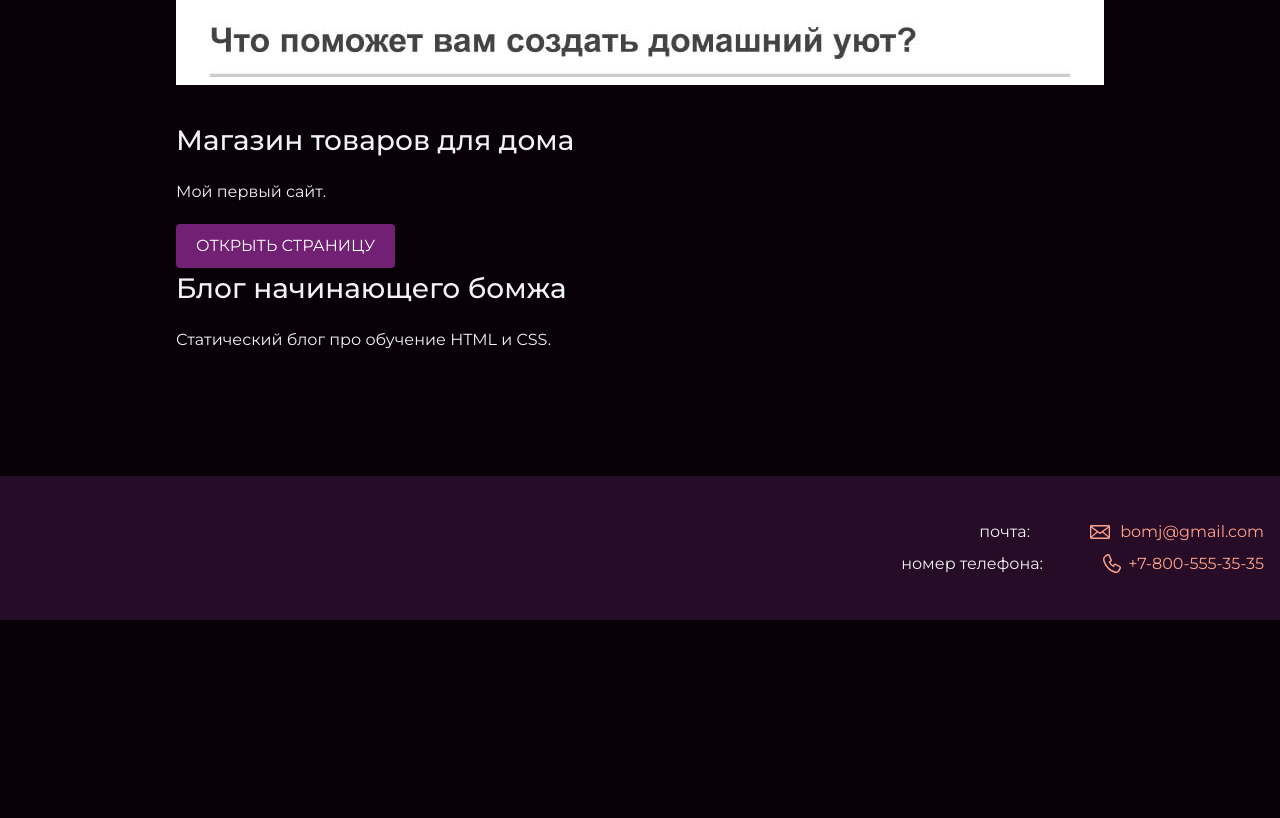
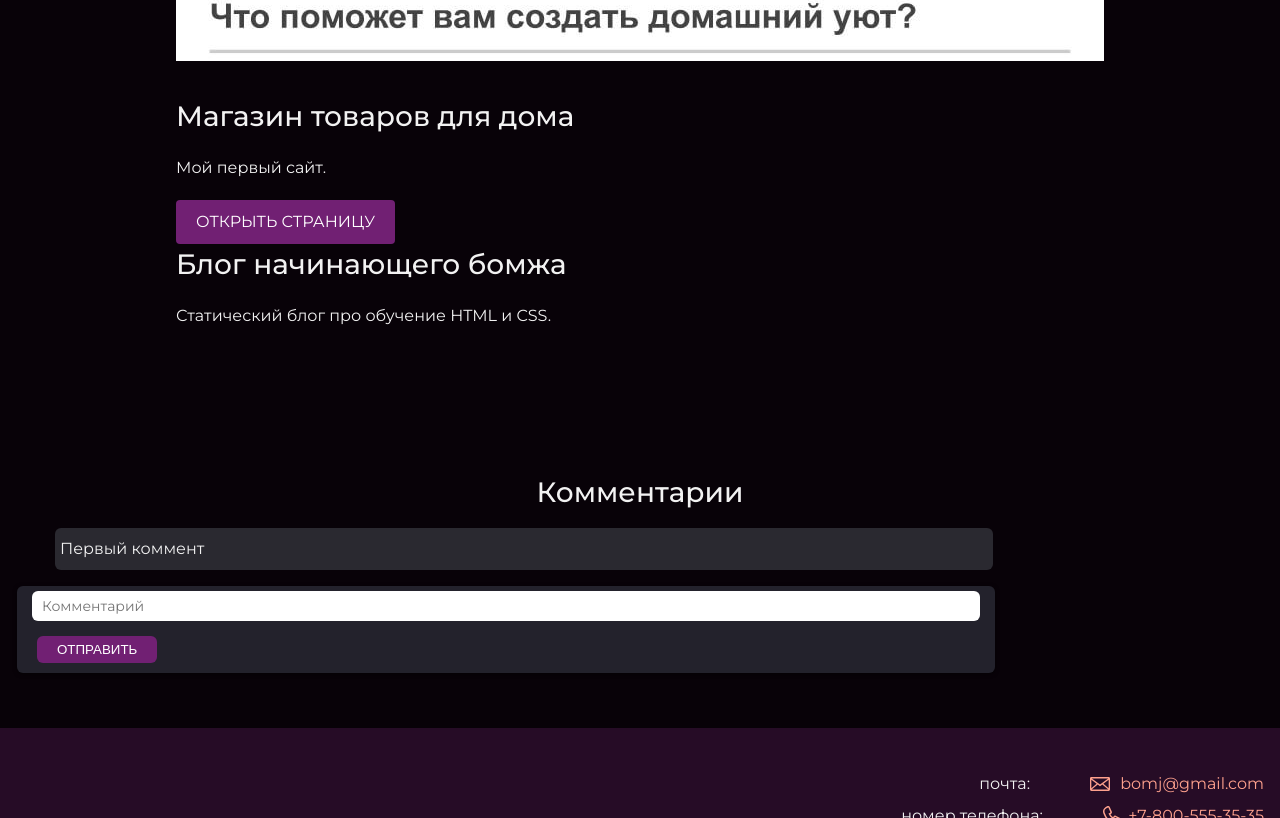
Before and after one commit to 1ekk/1st, a plain HTML site: page index.html in a window 1280 px wide. Shown: the part 2702-3520 px from the top of the page. Before the commit the page ends 3322 px from the top, so only its background shows below. Drawn offline with Linux system fonts and the light colour scheme.

Commit message:
added test comment section

```diff
--- /dev/null
+++ b/comments.js
@@ -0,0 +1,13 @@
+let commentForm = document.querySelector('.comment-form');
+let commentList = document.querySelector('.comment-list');
+let commentField = document.querySelector('.comment-field');
+
+commentForm.onsubmit = function (evt) {
+  evt.preventDefault();
+
+  let newComment = document.createElement('li');
+  newComment.classList.add('user-comment');
+  newComment.textContent = commentField.value;
+  commentField.value = '';
+  commentList.append(newComment);
+};
--- a/index.html
+++ b/index.html
@@ -24,9 +24,8 @@
     <section class="intro">
       <div class="container">
         <h2 class="subheading">Давайте познакомимся</h2>
-        <figure class="project-image">
+        <figure class="user-image">
           <img src="files/user_new.gif" width="928" height="536" alt="Фотография бомжа">
-        </figure>
         <div>
           <h3>Пара слов о себе</h3>
           <p>Текст с парой слов о себе.</p>
@@ -62,11 +61,27 @@
       </div>
     </section>
 
+    <section class="comment-section">
+      <div>
+        <h3>Комментарии</h3>
+        <ul class="comment-list">
+          <li>Первый коммент</li>
+        </ul>
+        <form action="https://echo.htmlacademy.ru/courses" method="post" class="comment-form">
+          <div>
+            <input type="text" class="comment-field" value="" placeholder="Комментарий" required id="comment-input">
+          </div>
+          <button class="button_form" type="submit">Отправить</button>
+        </form>
+      </div>
+    </section>
+
     <footer class="page-footer">
       <div class="container">
         почта: <a class="footer-email" href="mailto:bomj@gmail.com">bomj@gmail.com</a><br>
         номер телефона: <a class="footer-phone" href="tel:+78005553535">+7-800-555-35-35</a>
       </div>
     </footer>
+    <script src="comments.js"></script>
   </body>
 </html>
--- a/style.css
+++ b/style.css
@@ -135,6 +135,51 @@ body {
   margin: 0 0 120px;
 }
 
+.comment-section {
+  margin: 0 0 120px;
+  margin-bottom: 30px;
+  padding: 20px 12px;
+}
+
+.comment-section h3 {
+  margin: 0 0 12px;
+  font-size: 28px;
+  line-height: 40px;
+  font-weight: 500;
+  text-align: center;
+}
+
+.comment-form {
+  background-color: #23222c;
+  box-shadow: 0 1px 4px rgba(0, 0, 0, 0.6);
+  width: 958px;
+  margin: 5px;
+  padding: 0 10px;
+  border-radius: 6px;
+}
+
+.comment-field {
+  margin: 5px;
+  width: 928px;
+  height: 30px;
+  padding: 0 10px;
+  border: none;
+  background-color: #ffffff;
+  font: inherit;
+  font-size: 14px;
+  line-height: 30px;
+  border-radius: 6px;
+}
+
+.comment-list li {
+  width: 928px;
+  background-color: #2a2930;
+  padding: 5px;
+  margin: 3px;
+  list-style-type: none;
+  border-radius: 6px;
+}
+
 .projects {
   margin: 0;
   padding: 0;
@@ -165,6 +210,26 @@ body {
   color: #ffffff;
 }
 
+.button_form {
+  padding: 6px 20px;
+  background-color: #712073;
+  color: #ffffff;
+  text-transform: uppercase;
+  border-radius: 6px;
+  margin: 10px;
+  text-decoration: none;
+  border: none;
+}
+
+.button_form:focus {
+  outline-color: #6653d9;
+}
+
+.button_form:focus,
+.button_form:hover {
+  background-color: #6653d9;
+}
+
 .page-footer {
   padding: 40px 0;
   background-color: #260c26;
```
